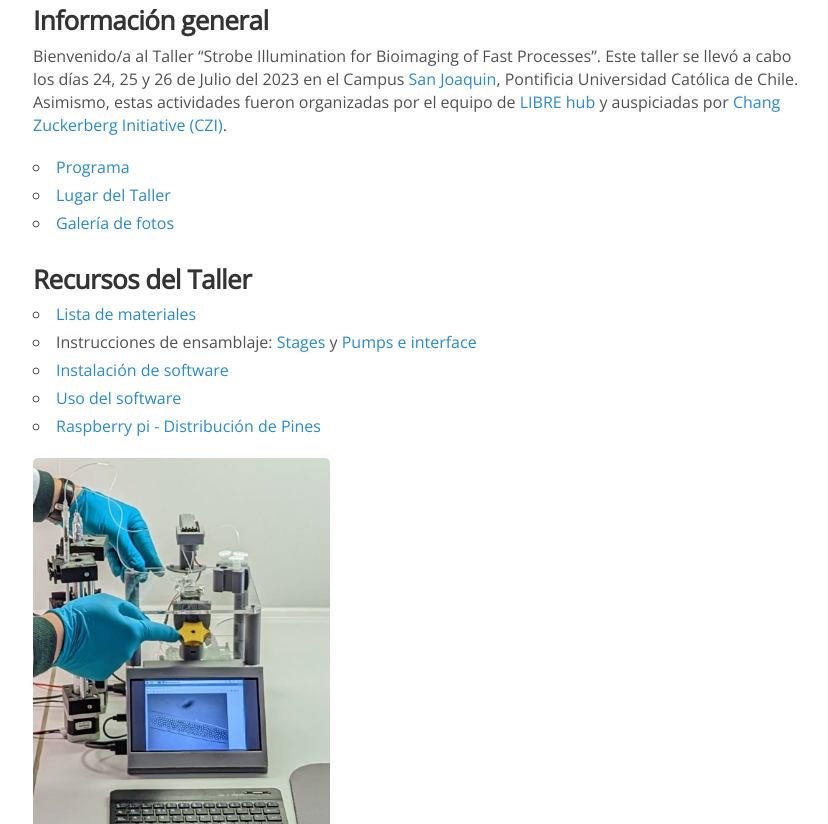
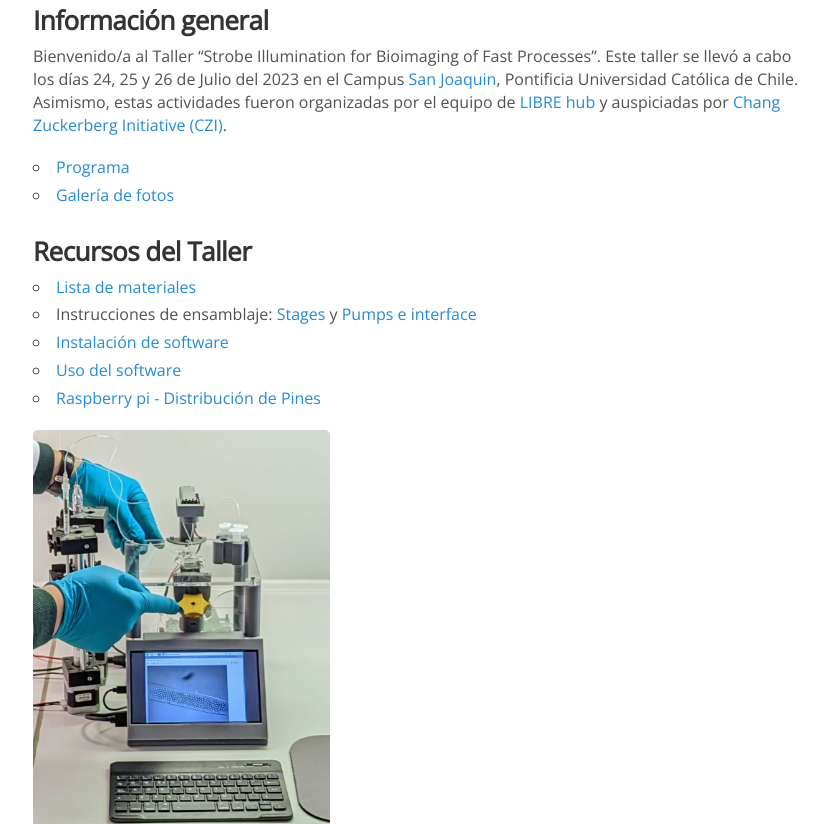
Before and after one commit to LIBREhub/LIBREhub.github.io, a Jekyll site: the page built from _posts/2023-07-21-strobeillum-ws.md, in a window 1280 px wide and 900 px high, scrolled down 426 px, cut to the strip 76-900 px from the top of the window. Shown: the whole strip, without its empty margins (222-1050 px from the left). Built offline with Jekyll 4.4.1, drawn with Linux system fonts in a browser that asks for light colours; nearby versions of some CDN libraries.

Commit message:
Update workshops info

```diff
--- a/_posts/2023-07-21-strobeillum-ws.md
+++ b/_posts/2023-07-21-strobeillum-ws.md
@@ -15,7 +15,7 @@ docu: https://wenzel-lab.github.io/strobe-enhanced-microscopy-stage/
 Bienvenido/a al Taller "Strobe Illumination for Bioimaging of Fast Processes". Este taller se llevó a cabo los días 24, 25 y 26 de Julio del 2023 en el Campus [San Joaquin](https://www.uc.cl/universidad/nuestros-campus/san-joaquin/), Pontificia Universidad Católica de Chile. Asimismo, estas actividades fueron organizadas por el equipo de [LIBRE hub](https://librehub.github.io/people/) y auspiciadas por [Chang Zuckerberg Initiative (CZI)](https://chanzuckerberg.com/).
 
 - [Programa](/workshops/SEMS_2023/program/)
-- [Lugar del Taller](/workshops/SEMS_2023/place/)
+<!-- - [Lugar del Taller](/workshops/SEMS_2023/place/)-->
 - [Galería de fotos](https://www.flickr.com/people/197037882@N02/)
 
 ### Recursos del Taller
```
Also changed, not shown: _posts/2022-11-18-openflexure-ws.md (+1 -1 lines).
